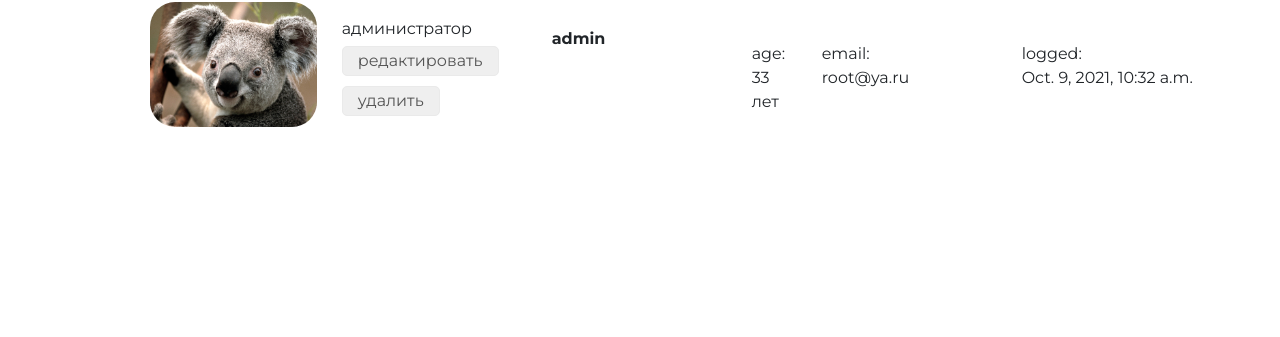
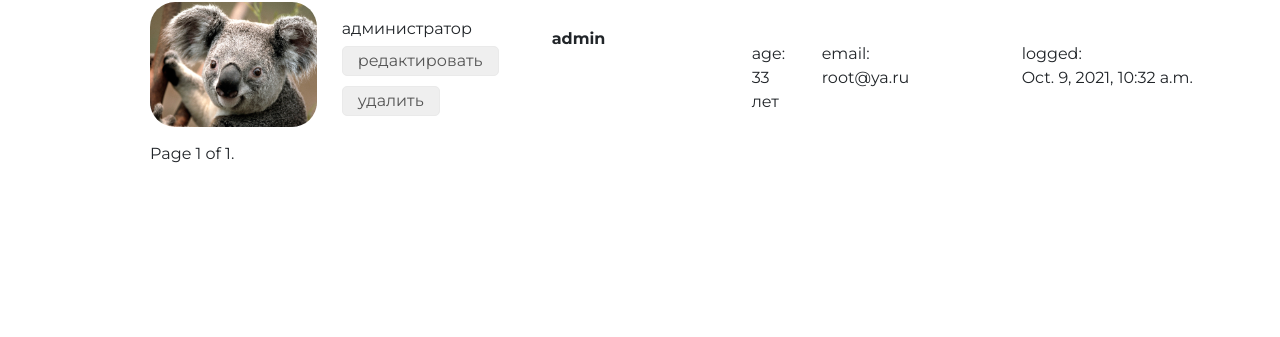
Before and after one commit to maxijack/geekshop_geekbrains, a Django app: page /admin/users/read/ in a window 1280 px wide. Shown: the part 149-486 px from the top of the page. Run offline with Django 3.2, Linux system fonts and the light colour scheme; a user stored in the database is signed in; data comes from the database, SQL or seed files in the repository; some libraries are stand-ins or nearby versions.

Commit message:
Lesson 8. User pagination

```diff
--- a/adminapp/templates/adminapp/users.html
+++ b/adminapp/templates/adminapp/users.html
@@ -46,5 +46,22 @@
                 </div>
             </div>
         {% endfor %}
+        <div class="pagination">
+    <span class="step-links">
+        {% if page_obj.has_previous %}
+            <a href="?page=1">&laquo; first</a>
+            <a href="?page={{ page_obj.previous_page_number }}">previous</a>
+        {% endif %}
+
+        <span class="current">
+            Page {{ page_obj.number }} of {{ page_obj.paginator.num_pages }}.
+        </span>
+
+        {% if page_obj.has_next %}
+            <a href="?page={{ page_obj.next_page_number }}">next</a>
+            <a href="?page={{ page_obj.paginator.num_pages }}">last &raquo;</a>
+        {% endif %}
+    </span>
+        </div>
     </div>
 {% endblock content %}
--- a/adminapp/views.py
+++ b/adminapp/views.py
@@ -21,6 +21,7 @@ def admin_main(request):
 
 class UsersListView(LoginRequiredMixin, ListView):
     model = ShopUser
+    paginate_by = 2
     template_name = "adminapp/users.html"
 
 
```
